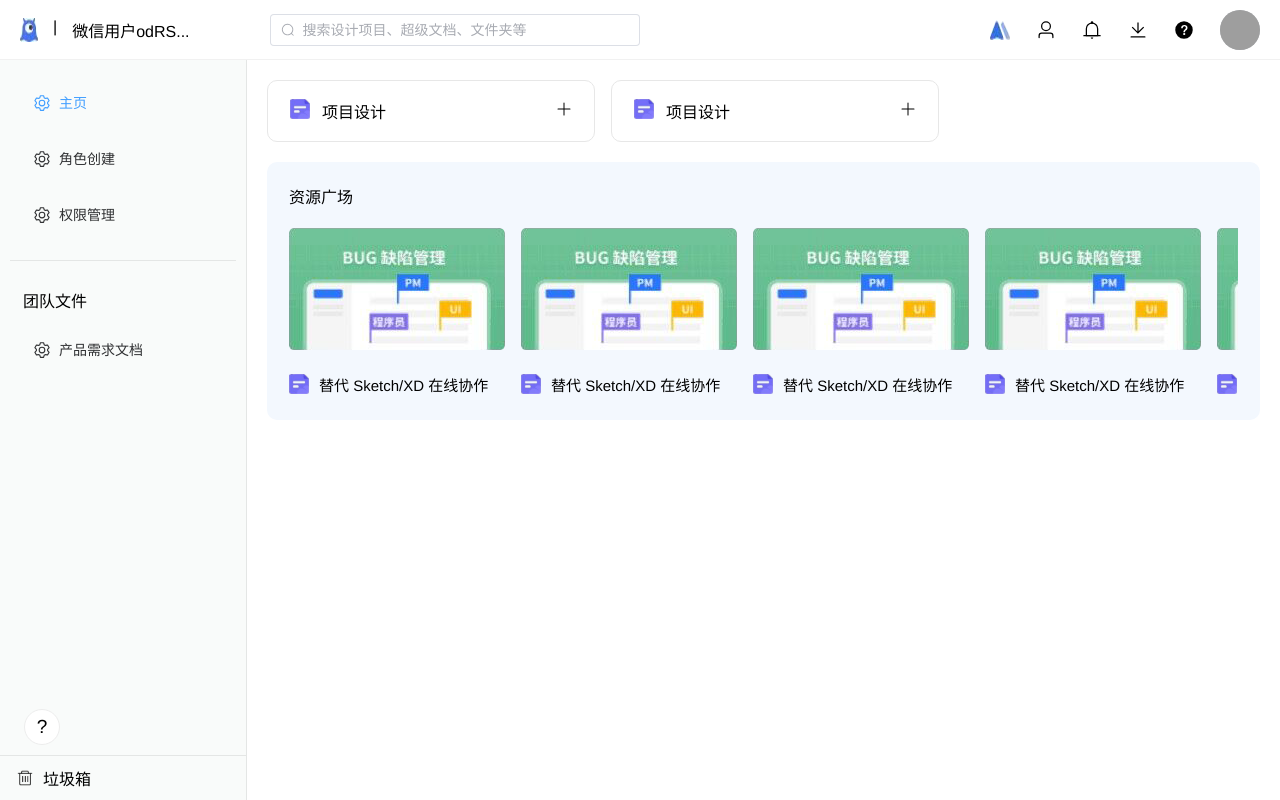
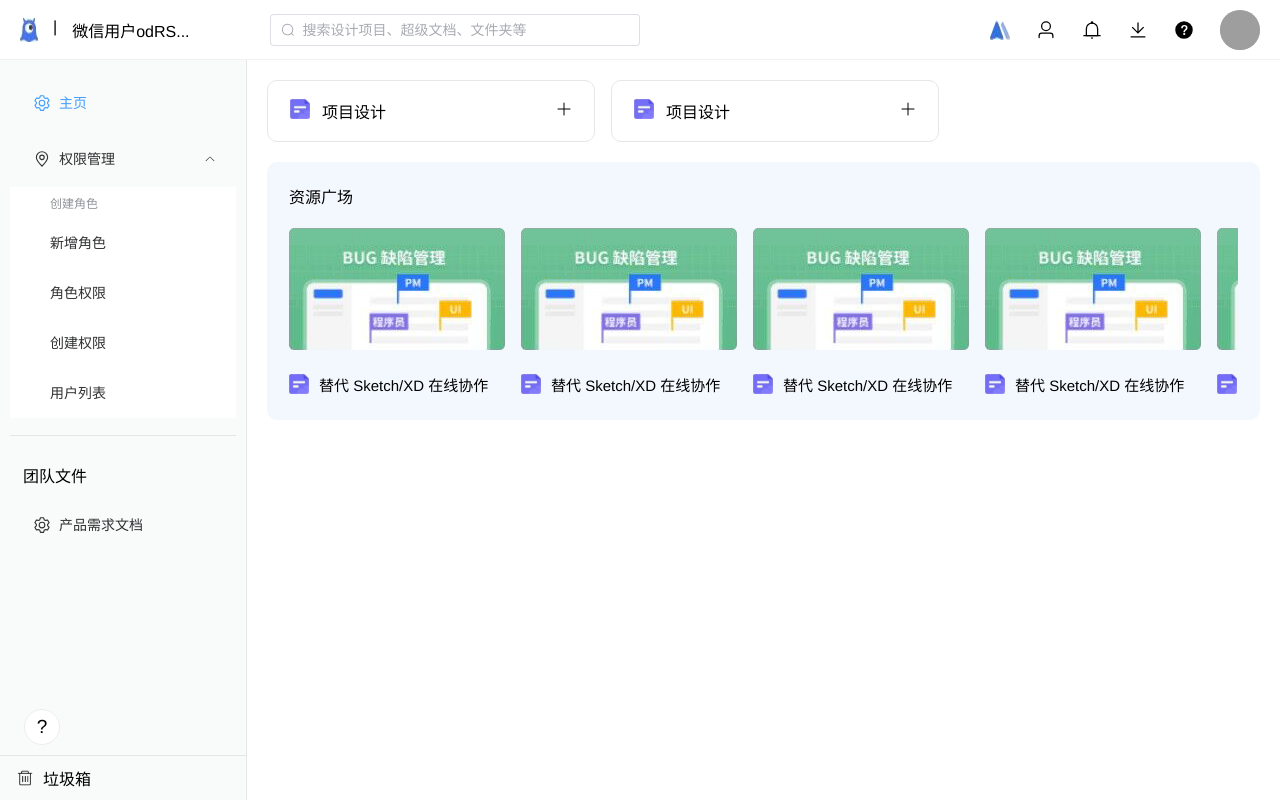
Before and after one commit to bo-ddd/machao-cms, a Vue app: page / in a window 1280 px wide. Built offline with nearby package versions, Linux system fonts and the light colour scheme; grey boxes are pictures that could not be loaded.

Commit message:
修改menu

```diff
--- a/src/views/HomeView.vue
+++ b/src/views/HomeView.vue
@@ -39,24 +39,28 @@
                 <el-row class="tac">
                   <el-col>
                     <el-menu default-active="1" class="el-menu-vertical-demo" @open="handleOpen" @close="handleClose">
+
                       <el-menu-item index="1">
                         <el-icon>
                           <setting />
                         </el-icon>
                         <span>主页</span>
                       </el-menu-item>
-                      <el-menu-item index="2">
-                        <el-icon>
-                          <setting />
-                        </el-icon>
-                        <span>角色创建</span>
-                      </el-menu-item>
-                      <el-menu-item index="5">
-                        <el-icon>
-                          <setting />
-                        </el-icon>
-                        <span>权限管理</span>
-                      </el-menu-item>
+
+                      <el-sub-menu index="1">
+                        <template #title>
+                          <el-icon>
+                            <location />
+                          </el-icon>
+                          <span>权限管理</span>
+                        </template>
+                        <el-menu-item-group title="创建角色">
+                          <el-menu-item index="1-1">新增角色</el-menu-item>
+                          <el-menu-item index="1-2">角色权限</el-menu-item>
+                        </el-menu-item-group>
+                        <el-menu-item index="1-2">创建权限</el-menu-item>
+                        <el-menu-item index="1-3">用户列表</el-menu-item>
+                      </el-sub-menu>
                     </el-menu>
                   </el-col>
                 </el-row>
```
